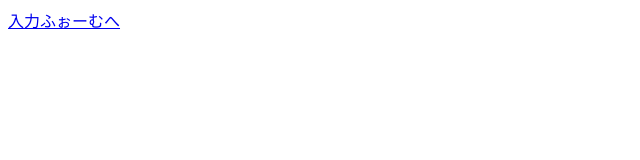
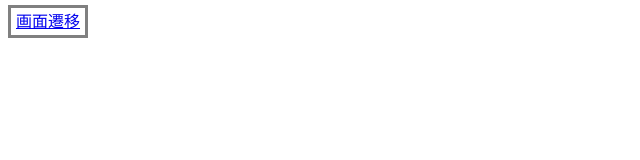
Before and after one commit to kaburiba/takada_sample, a plain HTML site: page index.html in a window 1280 px wide. Shown: the whole page, without its empty margins (0-640 px from the left). Drawn offline with Linux system fonts and the light colour scheme.

Commit message:
どちらも 編集

```diff
--- a/index.html
+++ b/index.html
@@ -3,7 +3,13 @@
 <head>
     <meta charset="UTF-8">
 </head>
+<style>
+a{
+	border: solid gray 3px;
+	padding: 5px;
+}
+</style>
 <body>
-	<a href = "form.html">入力ふぉーむへ</a>
+	<a href = "form.html">画面遷移</a>
 </body>
 </html>
```
Also changed, not shown: form.html (+8 -0 lines).
